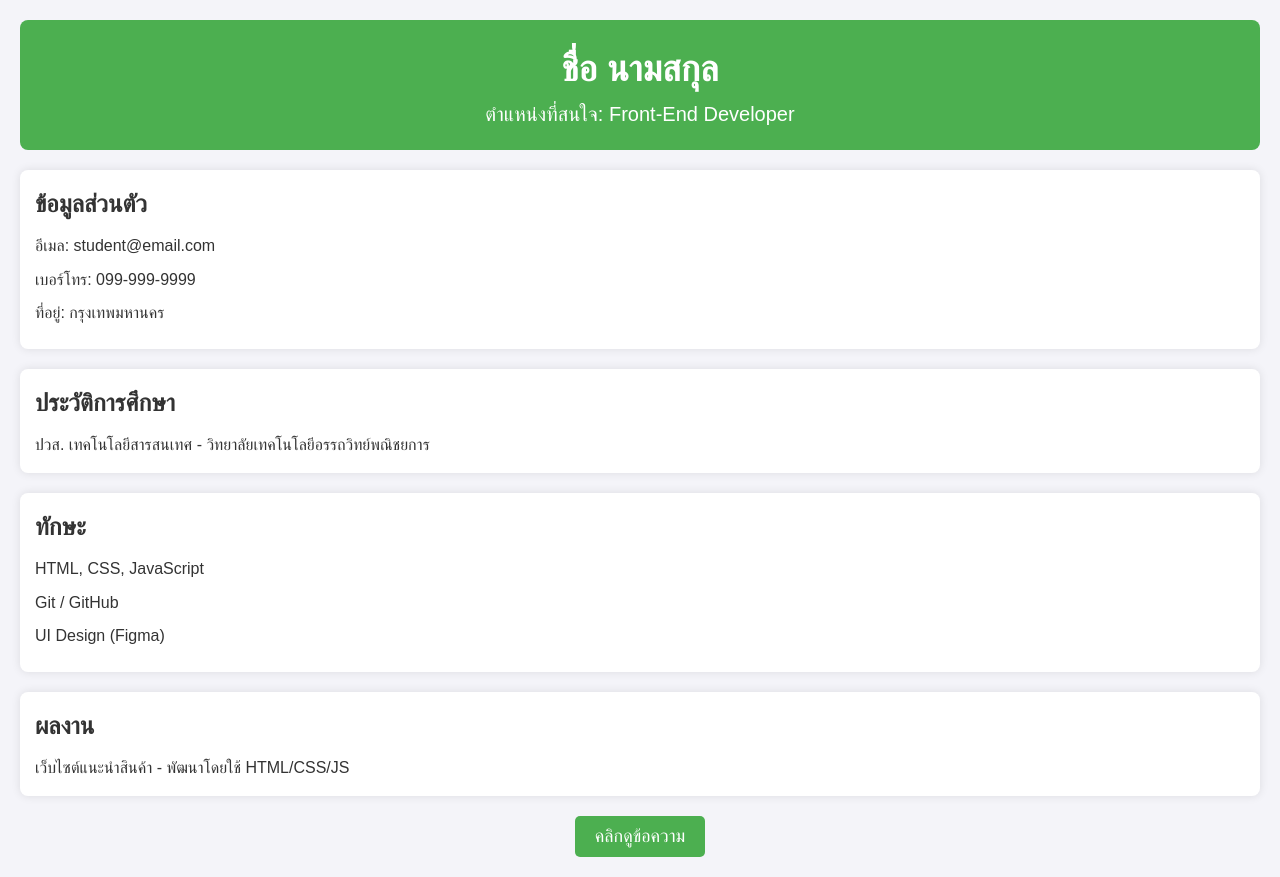
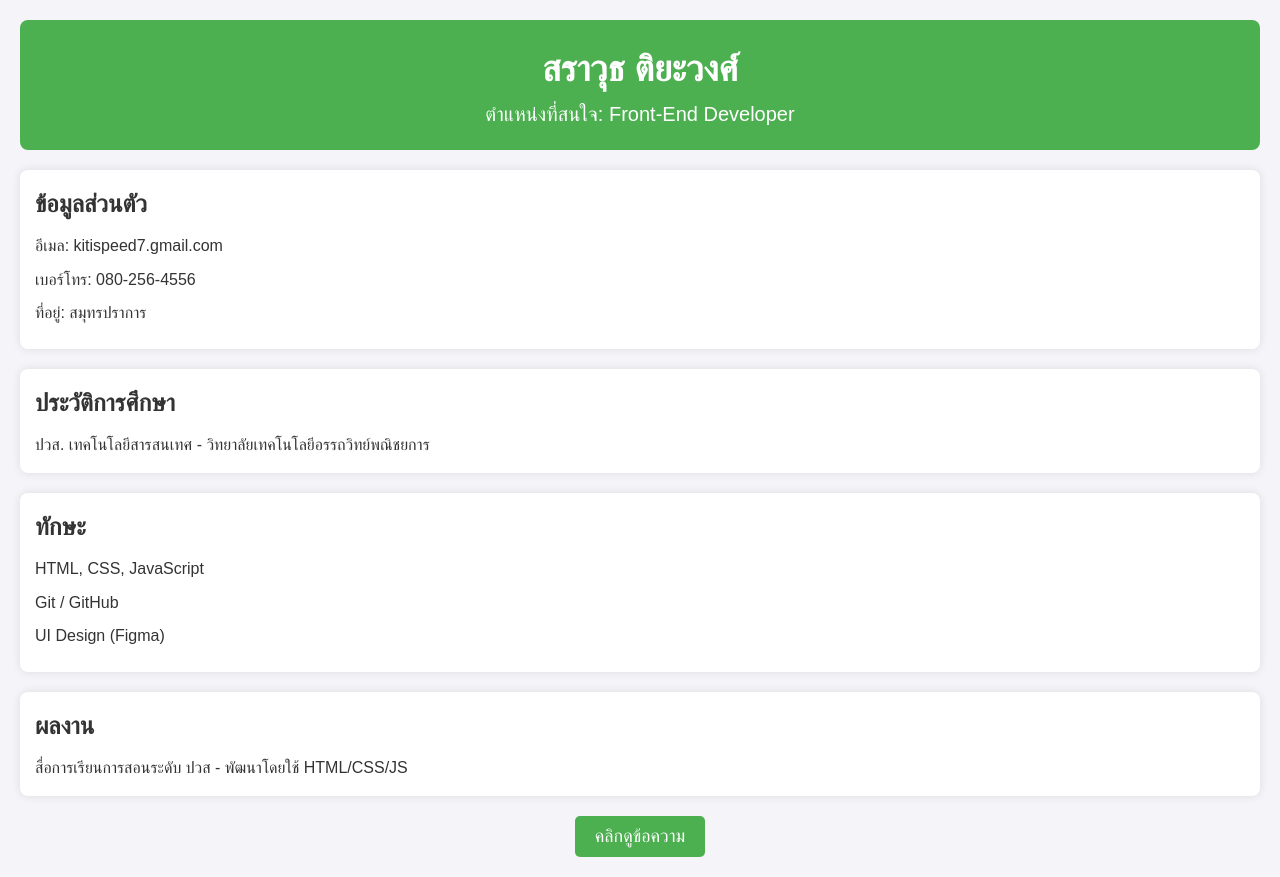
Before and after one commit to Sarawut227/student-resume, a plain HTML site: page index.html in a window 1280 px wide. Drawn offline with Linux system fonts and the light colour scheme.

Commit message:
Update index.html

```diff
--- a/index.html
+++ b/index.html
@@ -2,21 +2,21 @@
 <html lang="th">
 <head>
   <meta charset="UTF-8">
-  <title>Resume - ชื่อ นามสกุล</title>
+  <title>Resume - นาย สราวุธ ติยะวงศ์</title>
   <link rel="stylesheet" href="style.css">
 </head>
 <body>
   <header>
-    <h1>ชื่อ นามสกุล</h1>
+    <h1>สราวุธ ติยะวงศ์</h1>
     <p>ตำแหน่งที่สนใจ: Front-End Developer</p>
   </header>
 
   <section id="profile">
     <h2>ข้อมูลส่วนตัว</h2>
     <ul>
-      <li>อีเมล: student@email.com</li>
-      <li>เบอร์โทร: 099-999-9999</li>
-      <li>ที่อยู่: กรุงเทพมหานคร</li>
+      <li>อีเมล: kitispeed7.gmail.com</li>
+      <li>เบอร์โทร: 080-256-4556</li>
+      <li>ที่อยู่: สมุทรปราการ</li>
     </ul>
   </section>
 
@@ -36,7 +36,7 @@
 
   <section id="projects">
     <h2>ผลงาน</h2>
-    <p>เว็บไซต์แนะนำสินค้า - พัฒนาโดยใช้ HTML/CSS/JS</p>
+    <p>สื่อการเรียนการสอนระดับ ปวส - พัฒนาโดยใช้ HTML/CSS/JS</p>
   </section>
 
   <footer>
```
